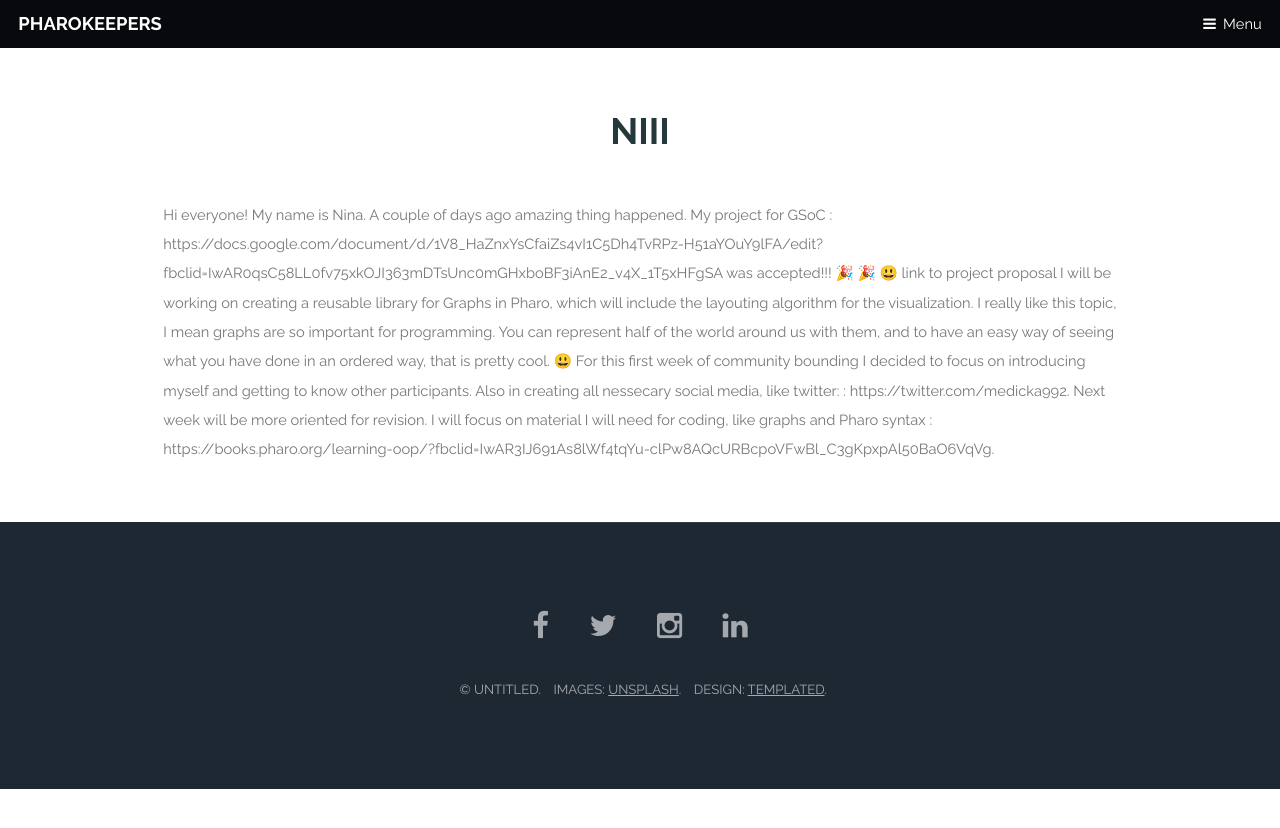
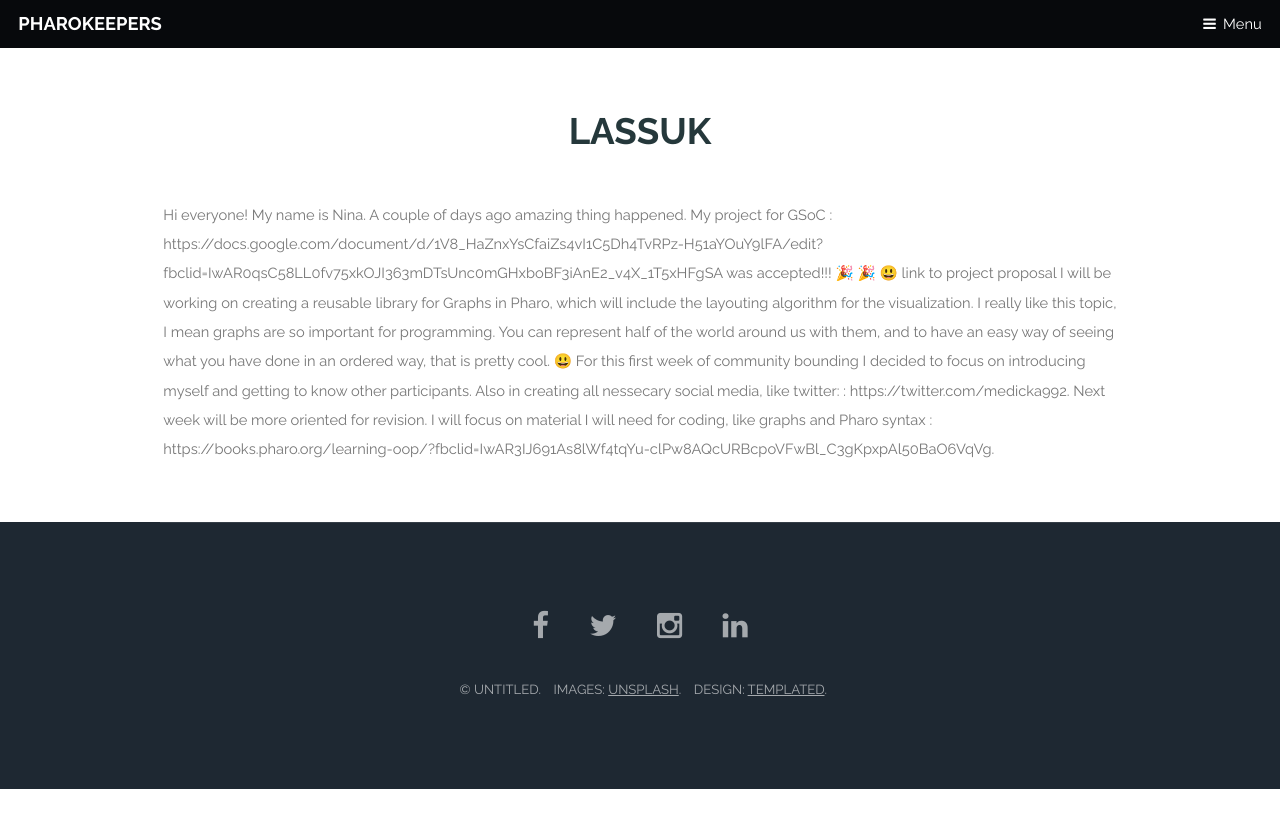
Before and after one commit to Pharokeepers/pharokeepers.github.io, a Jekyll site: the page built from _posts/2019-05-11-Nina_First_Week.markdown, in a window 1280 px wide. Shown: the top 828 px of the page. Built offline with Jekyll 4.4.1, drawn with Linux system fonts in a browser that asks for light colours; emoji names are drawn with the system emoji font; comment, search, counter and statistics services are not loaded.

Commit message:
Update 2019-05-11-Nina_First_Week.markdown

```diff
--- a/_posts/2019-05-11-Nina_First_Week.markdown
+++ b/_posts/2019-05-11-Nina_First_Week.markdown
@@ -1,10 +1,10 @@
 ---
 layout: post
-title: "Niii"
+title: "Lassuk"
 date: 2019-05-11 20:38:00 +0200
 categories: jekyll update
 comments: true
-
+author: nina_medic
 ---
 
 Hi everyone! My name is Nina.
```
